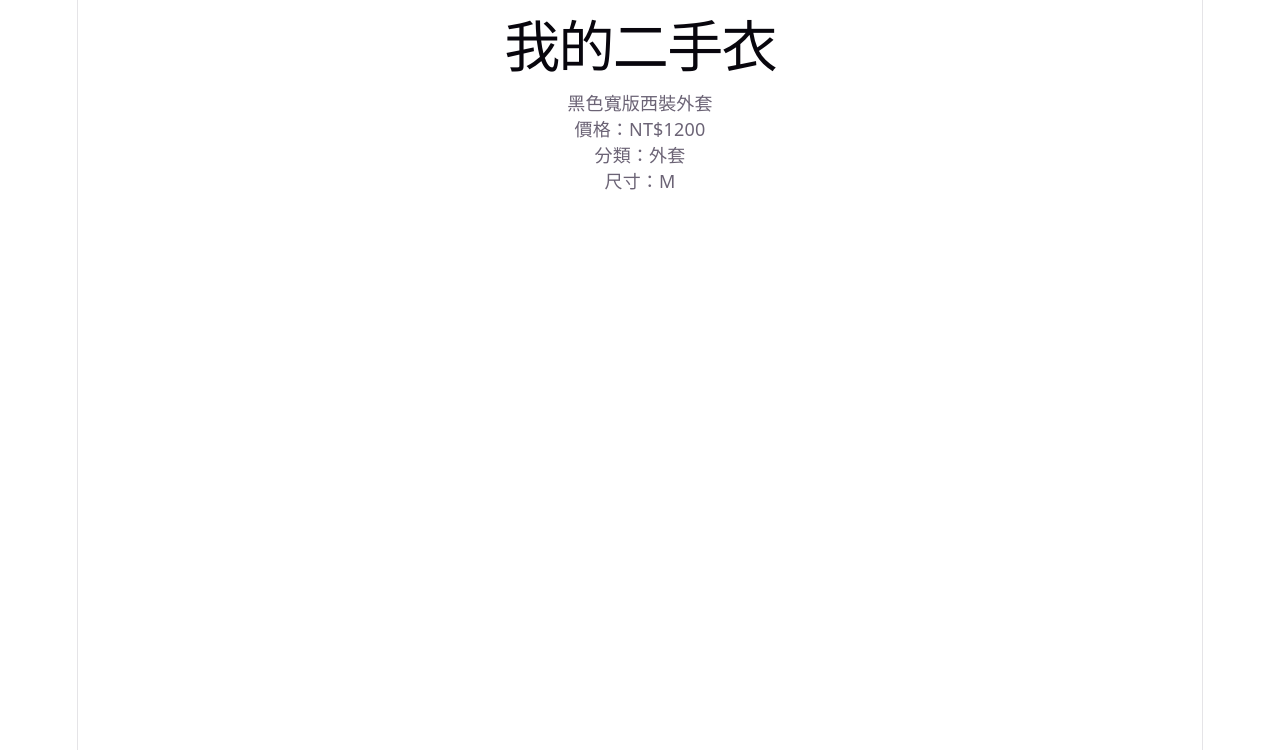
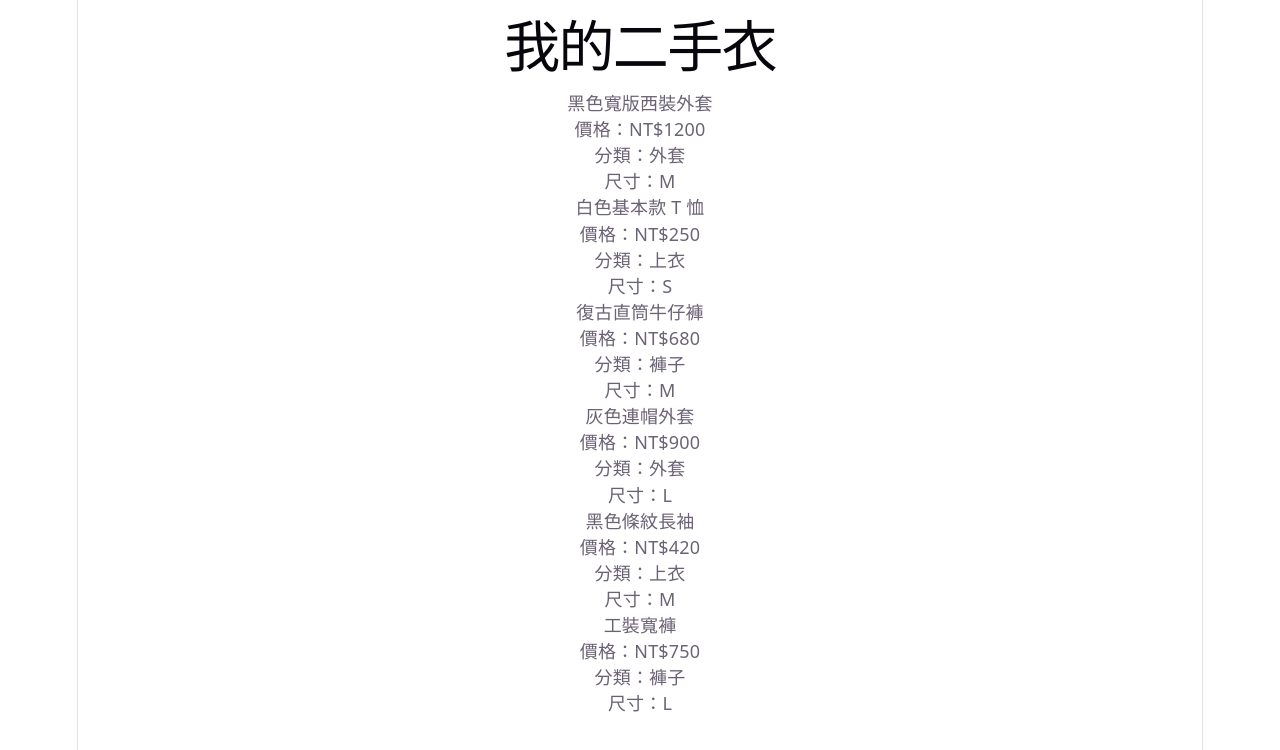
Before and after one commit to zen742937/thrift-store, a React (Vite) app: page / in a window 1280 px wide. Shown: the top 750 px of the page. Built offline with nearby package versions, Linux system fonts and the light colour scheme.

Commit message:
Day 31｜商品牆用 map 渲染全部商品
- App.jsx 把測試的單張 ProductCard 改成 PRODUCTS.map 渲染全部 6 件
- 每張傳 key={product.id} + product={product}

Co-Authored-By: Claude Opus 4.8 <noreply@anthropic.com>

```diff
--- a/src/App.jsx
+++ b/src/App.jsx
@@ -12,10 +12,16 @@ function App() {
     <div>
       <h1>我的二手衣</h1>
 
-      {/* TODO 5：先測試一張——渲染「一個」 <ProductCard />，
-          把第一筆商品 PRODUCTS[0] 當 product 傳進去。
-          （這一步只是確認 import / 元件 / 資料三者有串起來，之後才用 map 渲染全部） */}
-      <ProductCard key={PRODUCTS[0].id} product={PRODUCTS[0]} />
+      {/* Day 31 TODO：把「只顯示一張」改成「用 map 顯示全部」
+          - 用 PRODUCTS.map(...) 把每一筆 product 渲染成一個 <ProductCard />
+          - 每個都要傳 key={product.id} 和 product={product}
+          （跟 Day 28 的 filtered.map 一模一樣，只是這裡先 map 全部 PRODUCTS） */}
+
+      {PRODUCTS.map(product =>{
+        return <ProductCard key={product.id} product={product}/>
+      })
+      }
+
 
     </div>
   );
```
